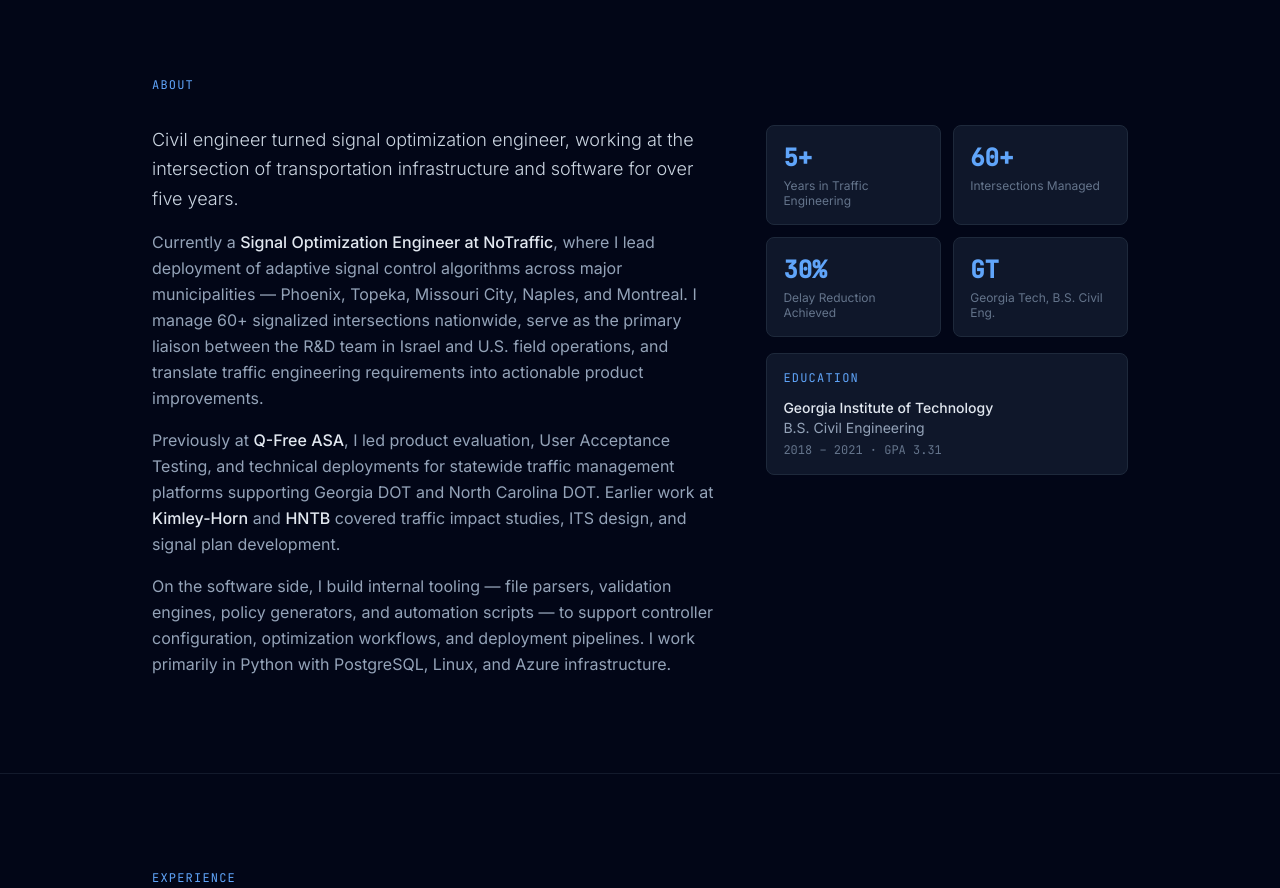
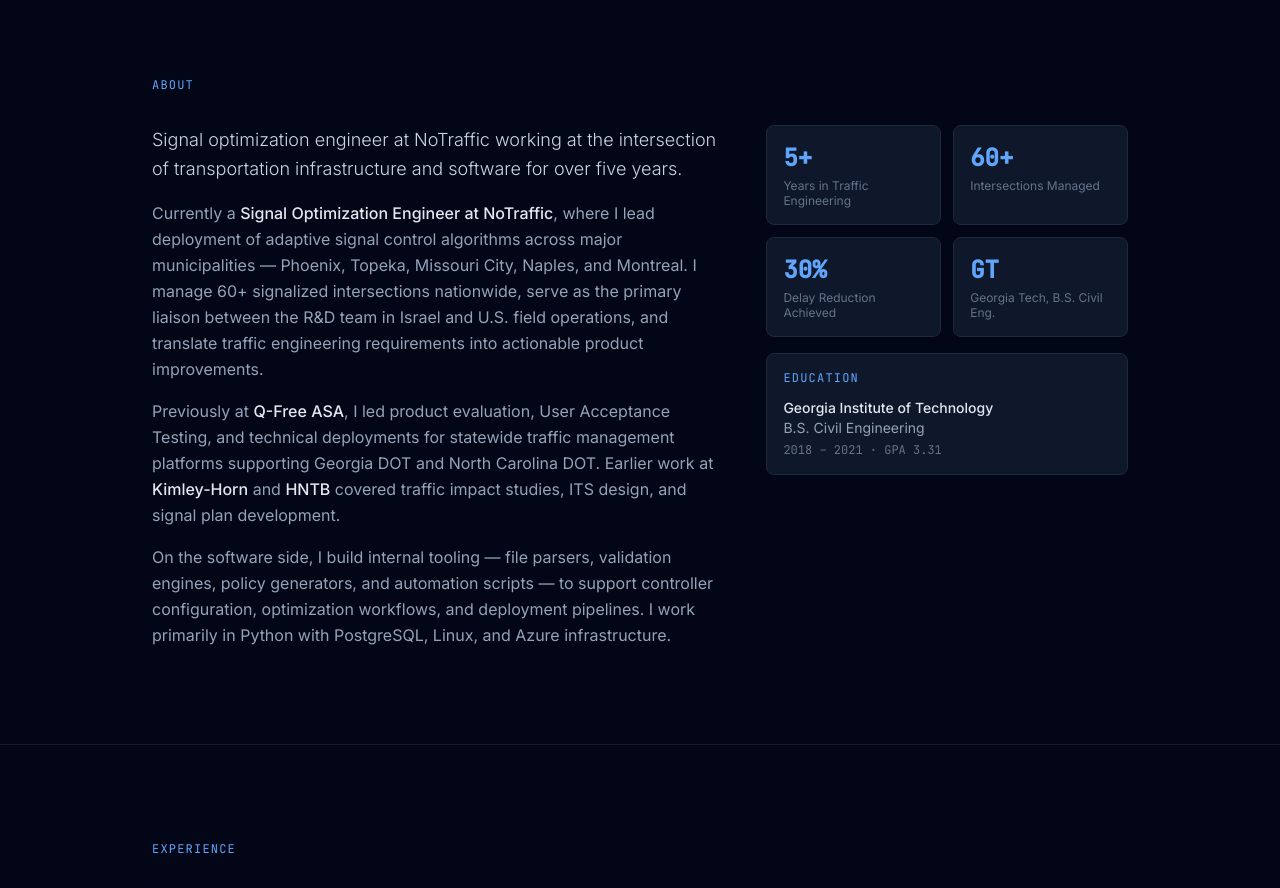
Before and after one commit to shmucas/portfolio, a React (Vite) app: page / in a window 1280 px wide. Shown: the part 820-1708 px from the top of the page. Built offline with nearby package versions, Linux system fonts and the light colour scheme.

Commit message:
update about

```diff
--- a/src/components/About.jsx
+++ b/src/components/About.jsx
@@ -19,7 +19,7 @@
           <div className="grid md:grid-cols-5 gap-12 items-start">
             <div className="md:col-span-3 space-y-4">
               <p className="text-slate-300 text-lg leading-relaxed font-light">
-                Civil engineer turned signal optimization engineer, working at the intersection of
+                Signal optimization engineer at NoTraffic working at the intersection of
                 transportation infrastructure and software for over five years.
               </p>
               <p className="text-slate-400 leading-relaxed">
```
Also changed, not shown: 1 other file (tests, documents, lock files or other folders).
